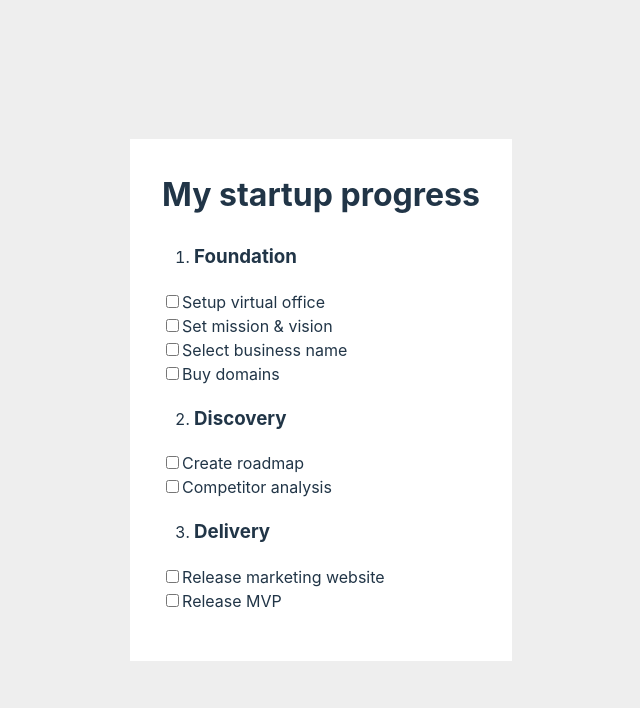
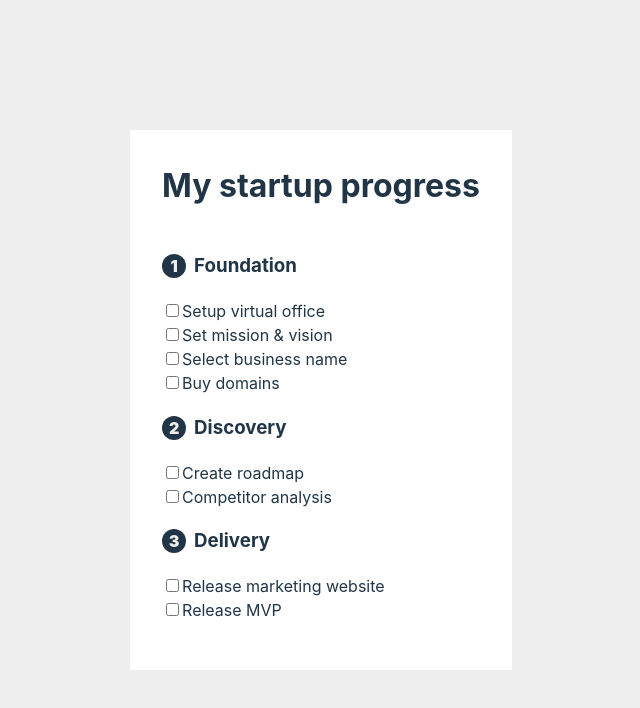
Before and after one commit to knokit/startup-progress-app, a React (Vite) app: page / in a window 1280 px wide. Shown: the top 708 px of the page, without its empty margins (319-959 px from the left). Built offline with nearby package versions, Linux system fonts and the light colour scheme.

Commit message:
Style numbers of Stage items

```diff
--- a/src/App.css
+++ b/src/App.css
@@ -14,13 +14,33 @@
   margin-bottom: 1.5rem;
 }
 
-.list-ordered {
-  --list--padding-left: 2em;
-  padding-left: var(--list--padding-left);
+.stage__title {
+  display: inline-block;
 }
 
-.list-ordered > li > ul {
-  margin-left: calc(var(--list--padding-left) * -1);
+/* Lists */
+
+.list-ordered-circle {
+  padding-left: 0;
+  list-style: none;
+  counter-reset: item;
+}
+
+.list-ordered-circle__item {
+  counter-increment: item;
+}
+
+.list-ordered-circle__item::before {
+  content: counter(item);
+  background-color: var(--global--color);
+  color: var(--global--background-color);
+  border-radius: 50%;
+  text-align: center;
+  display: inline-block;
+  height: 1.5em;
+  width: 1.5em;
+  font-weight: 900;
+  margin-right: 0.5em;
 }
 
 .list-unstyled {
--- a/src/App.tsx
+++ b/src/App.tsx
@@ -30,9 +30,14 @@ function App() {
   return (
     <div className="card">
       <h1 className="card__title">My startup progress</h1>
-      <ol className="list-ordered">
+      <ol className="list-ordered-circle">
         {stages.map((stage) => (
-          <Stage key={stage.id} label={stage.name} isCompleted={false}>
+          <Stage
+            key={stage.id}
+            label={stage.name}
+            isCompleted={false}
+            className="list-ordered-circle__item"
+          >
             {tasksIndexedByStage[stage.id].map((task) => (
               <Task
                 key={task.id}
--- a/src/components/Stage.tsx
+++ b/src/components/Stage.tsx
@@ -2,12 +2,13 @@ interface StageProps {
   label: Stage["name"];
   isCompleted: boolean;
   children: React.ReactNode;
+  className?: string;
 }
 
-function Stage({ label, isCompleted, children: tasks }: StageProps) {
+function Stage({ label, isCompleted, className, children: tasks }: StageProps) {
   return (
-    <li>
-      <h3>
+    <li className={className}>
+      <h3 className="stage__title">
         {label} {isCompleted ? <>&#x2714;</> : null}
       </h3>
       <ul className="list-unstyled">{tasks}</ul>
--- a/src/index.css
+++ b/src/index.css
@@ -1,14 +1,14 @@
 :root {
-  --text-color: rgba(255, 255, 255, 0.87);
-  --background-color: #242424;
+  --global--color: rgba(255, 255, 255, 0.87);
+  --global--background-color: #242424;
 
   font-family: Inter, system-ui, Avenir, Helvetica, Arial, sans-serif;
   line-height: 1.5;
   font-weight: 400;
 
   color-scheme: light dark;
-  color: var(--text-color);
-  background-color: var(--background-color);
+  color: var(--global--color);
+  background-color: var(--global--background-color);
 
   font-synthesis: none;
   text-rendering: optimizeLegibility;
@@ -55,8 +55,8 @@ button:focus-visible {
 
 @media (prefers-color-scheme: light) {
   :root {
-    --text-color: #213547;
-    --background-color: #eeeeee;
+    --global--color: #213547;
+    --global--background-color: #eeeeee;
   }
   a:hover {
     color: #747bff;
```
